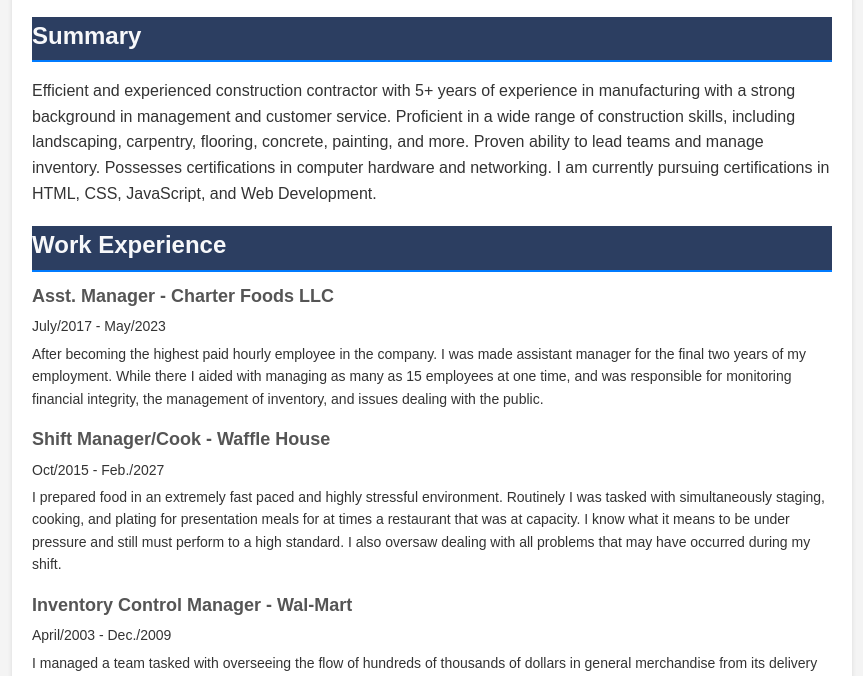
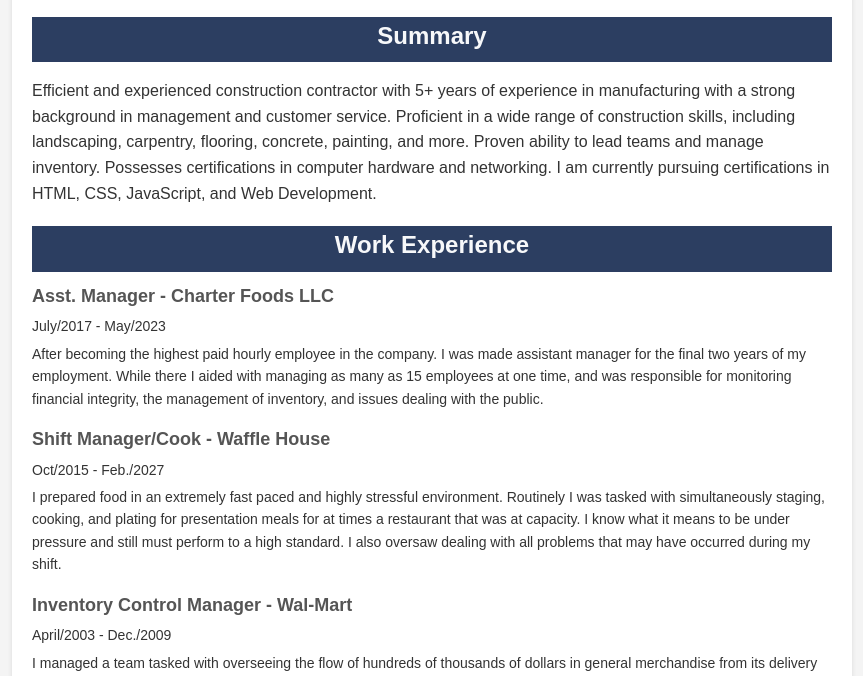
Before and after one commit to DrWatson0814/drwatson0814.github.io, a plain HTML site: page index.html in a window 1280 px wide. Shown: the part 124-800 px from the top of the page, without its empty margins (208-1071 px from the left). Drawn offline with Linux system fonts and the light colour scheme.

```diff
--- a/style.css
+++ b/style.css
@@ -17,6 +17,7 @@
 h1, h2 {
     color: #f7f8fa;
     background-color: #2c3e61;
+    text-align: center;
 }
 .header {
     text-align: center;
@@ -37,7 +38,7 @@
 }
 .section h2 {
     margin-bottom: 10px;
-    border-bottom: 2px solid #007bff;
+    border-bottom: 2px solid #2c3e61;
     padding-bottom: 5px;
 }
 .item {
```
